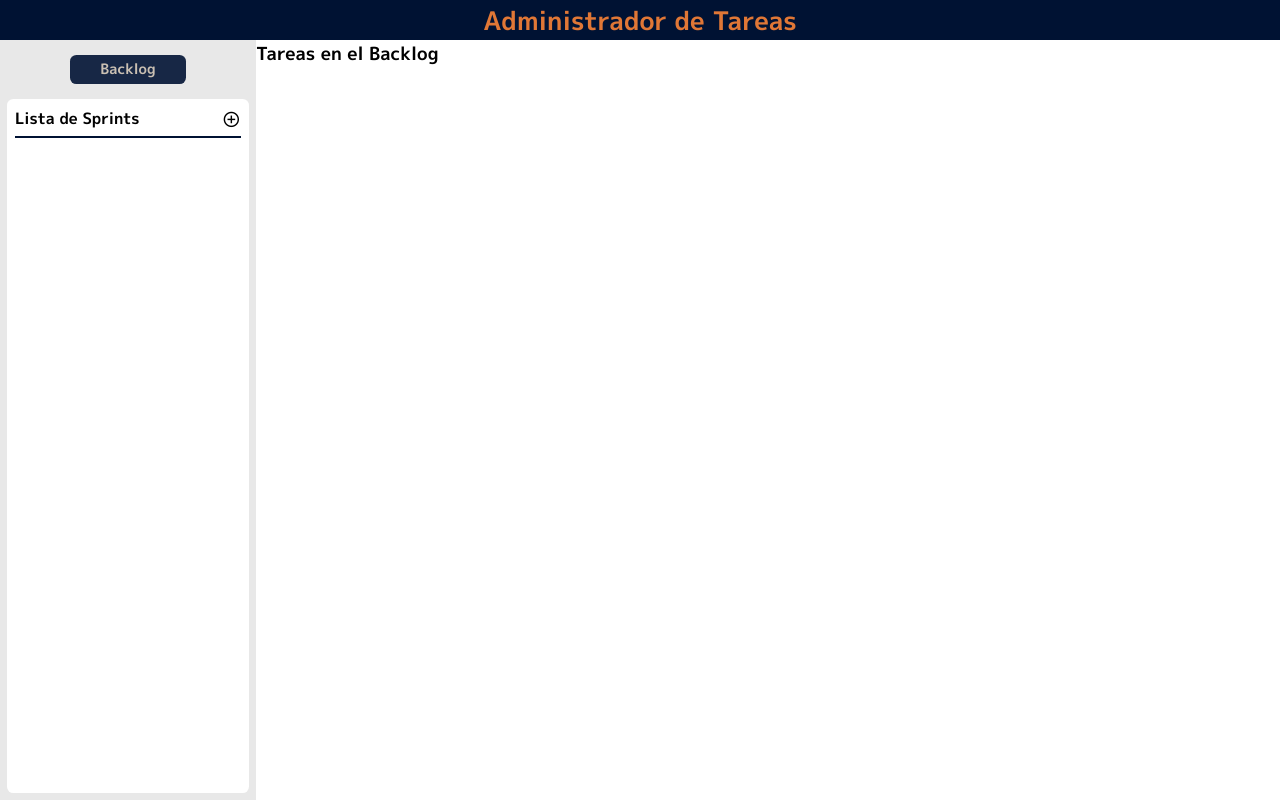
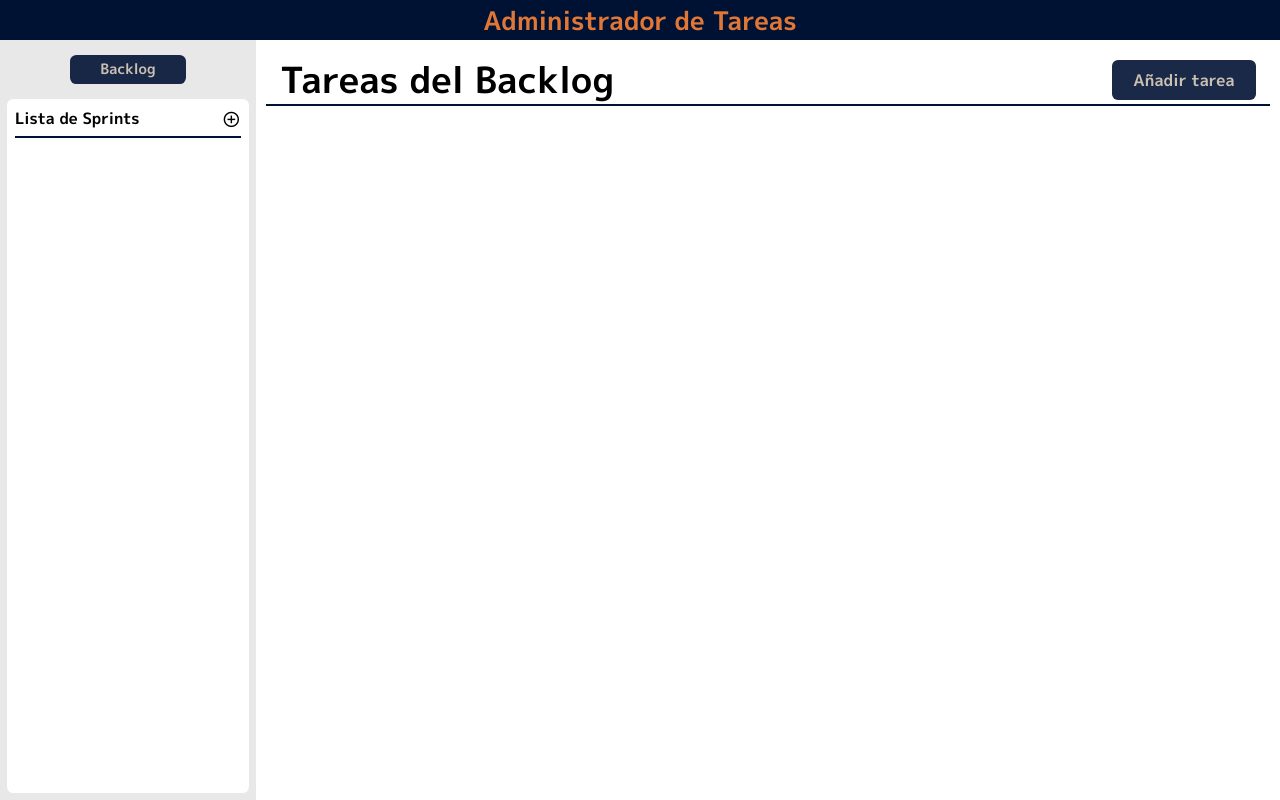
Before and after one commit to Santiago91218/Proyecto-ToDoList, a React (Vite) app: page / in a window 1280 px wide. Built offline with nearby package versions, Linux system fonts and the light colour scheme.

Commit message:
Agrego view tareas en nueva rama

```diff
--- a/src/components/screens/ScreenBacklog/ScreenBacklog.tsx
+++ b/src/components/screens/ScreenBacklog/ScreenBacklog.tsx
@@ -1,5 +1,6 @@
 import { Header } from "../../ui/Header/Header";
 import { ViewSprints } from "../../ui/ViewSprints/ViewSprints";
+import { ViewTareas } from "../../ui/ViewTareas/ViewTareas";
 
 export const ScreenBacklog = () => {
   return (
@@ -9,12 +10,11 @@ export const ScreenBacklog = () => {
         <div className="col-span-1 bg-[#E8E8E8] !p-[7px]">
           <ViewSprints />
         </div>
-
-        <div>
-          <h2 className="text-lg font-bold">Tareas en el Backlog</h2>
-          {/* aca va la seccion tarea kucka cabrera*/}
+        <div className="col-span-4 h-full">
+          <ViewTareas/>
         </div>
       </div>
+
     </div>
   );
 };
--- a/src/components/ui/PopUps/CrearTarea/CrearTarea.tsx
+++ b/src/components/ui/PopUps/CrearTarea/CrearTarea.tsx
@@ -1,5 +1,63 @@
-export const CrearTarea = () => {
+import { FC, FormEvent } from "react";
+interface IProps {
+  closeModal: () => void;
+}
+export const CrearTarea: FC<IProps> = ({ closeModal }) => {
+  const handleSubmit = (e: FormEvent) => {
+    e.preventDefault();
+  };
   return (
-    <div>CrearTarea</div>
-  )
-}
+    <div className="absolute top-0 left-0 flex justify-center items-center w-[100vw] h-[100vh] backdrop-blur-sm backdrop-brightness-90">
+      <div className="bg-[#fff] shadow-[5px_5px_10px_5px_gray] w-[30%] !p-[12px] flex flex-col gap-8 items-center justify-center p-1 rounded">
+        <div className="w-[100%] flex justify-center items-center !mb-[20px]">
+          <h3 className="text-[40px]">Crear Tarea</h3>
+        </div>
+        <form
+          onSubmit={handleSubmit}
+          className="flex flex-col justify-center items-center gap-2 w-[100%] relative"
+        >
+          {/* Titulo de la tarea */}
+          <input
+            type="text"
+            placeholder="Ingrese el título"
+            className="text-[#696666] w-[70%] !p-[0.4rem] border-1 border-[#B4A490] rounded-[0.5rem] cursor-pointer bg-[#CAC0B3]/60 focus:outline-none hover:bg-[#CAC0B3]/80"
+          />
+
+          {/* Descripción */}
+          <textarea
+            placeholder="Ingrese una descripción"
+            className="text-[#696666] w-[70%] !p-[0.4rem] border-1 border-[#B4A490] rounded-[0.5rem] cursor-pointer bg-[#CAC0B3]/60 focus:outline-none hover:bg-[#CAC0B3]/80"
+          />
+
+          {/* Fecha Limite */}
+          <label
+            htmlFor="fechaLimite"
+            className="text-[#696666] text-base w-[70%] text-left"
+          >
+            Fecha Limite
+          </label>
+          <input
+            type="date"
+            className="text-[#696666] w-[70%] !p-[0.4rem] border-1 border-[#B4A490] rounded-[0.5rem] cursor-pointer bg-[#CAC0B3]/60 focus:outline-none hover:bg-[#CAC0B3]/80"
+          />
+
+          {/* Botones */}
+          <div className="flex gap-[4vw] mt-[30px]">
+            <button
+              onClick={closeModal}
+              className="!p-[0.3rem] w-[6vw] text-[#CAC0B3] bg-[#001233]/95 hover:bg-[#042052] text-[1vw] rounded-[0.4rem] cursor-pointer"
+            >
+              Cancelar
+            </button>
+            <button
+              type="submit"
+              className="!p-[0.3rem] w-[6vw] text-[#CAC0B3] bg-[#001233]/95 hover:bg-[#042052] text-[1vw] rounded-[0.4rem] cursor-pointer"
+            >
+              Confirmar
+            </button>
+          </div>
+        </form>
+      </div>
+    </div>
+  );
+};
--- /dev/null
+++ b/src/components/ui/ViewTareas/ViewTareas.tsx
@@ -0,0 +1,31 @@
+import { useState } from "react";
+import { CrearTarea } from "../PopUps/CrearTarea/CrearTarea";
+
+export const ViewTareas = () => {
+  const [modal, setModal] = useState<boolean>(false);
+
+  const handleCloseModal = () => {
+    setModal(false);
+  };
+  return (
+    <div className="col-span-4 p-8 flex flex-col items-center relative">
+      <h2 className="text-4xl font-bold absolute top-5 left-6">
+        {" "}
+        Tareas del Backlog{" "}
+      </h2>
+      <button
+        onClick={() => {
+          setModal(true);
+        }}
+        className="bg-[#001233]/90 w-36 h-10 text-[#CAC0B3] text-base rounded-md hover:bg-[#001233] cursor-pointer absolute top-5 right-6"
+      >
+        Añadir tarea
+      </button>
+      {modal && <CrearTarea closeModal={handleCloseModal} />}
+      <hr
+        className="border-t-2 border-[#001233] relative top-16 mb-4 mx-auto"
+        style={{ width: "98%" }}
+      />
+    </div>
+  );
+};
```
Also changed, not shown: 1 other file (tests, documents, lock files or other folders).
